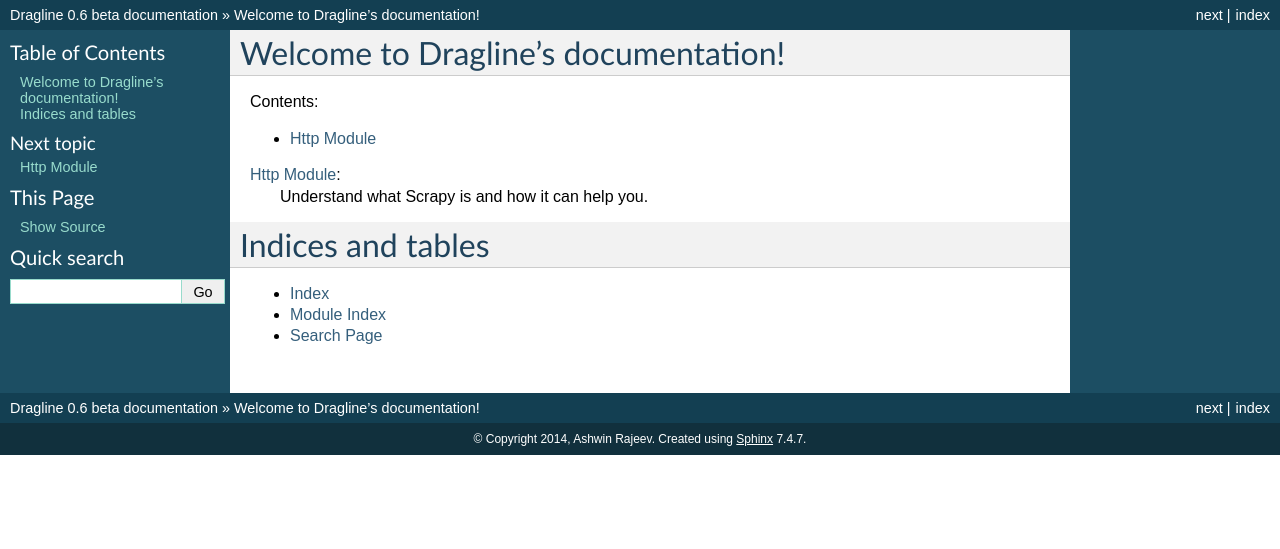
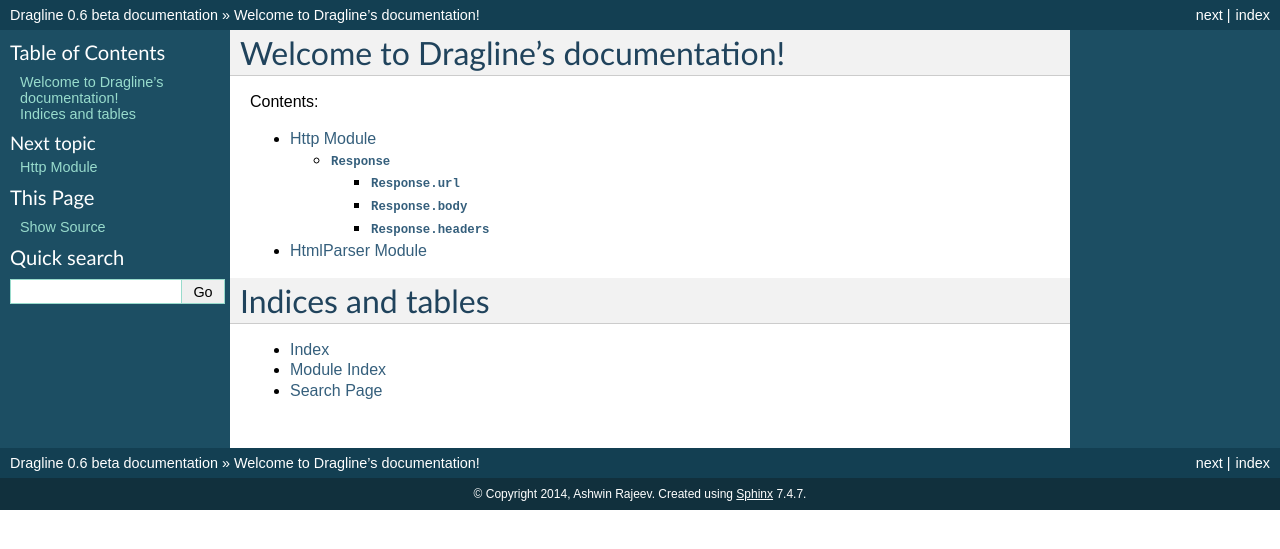
Before and after one commit to narenaryan/dragline, a Sphinx documentation site: the page built from doc/index.rst, in a window 1280 px wide. Shown: the top 549 px of the page. Built offline with Sphinx 7.4.7, drawn with Linux system fonts in a browser that asks for light colours.

Commit message:
cleanup docs

```diff
--- a/doc/index.rst
+++ b/doc/index.rst
@@ -10,9 +10,7 @@
 
 .. toctree::
    http
-
-:doc:`http`:
-    Understand what Scrapy is and how it can help you.
+   parser
 
 
 
```
Also changed, not shown: doc/http.rst (+15 -2 lines), doc/parser.rst (added, +7 -0 lines), 2 other files.
